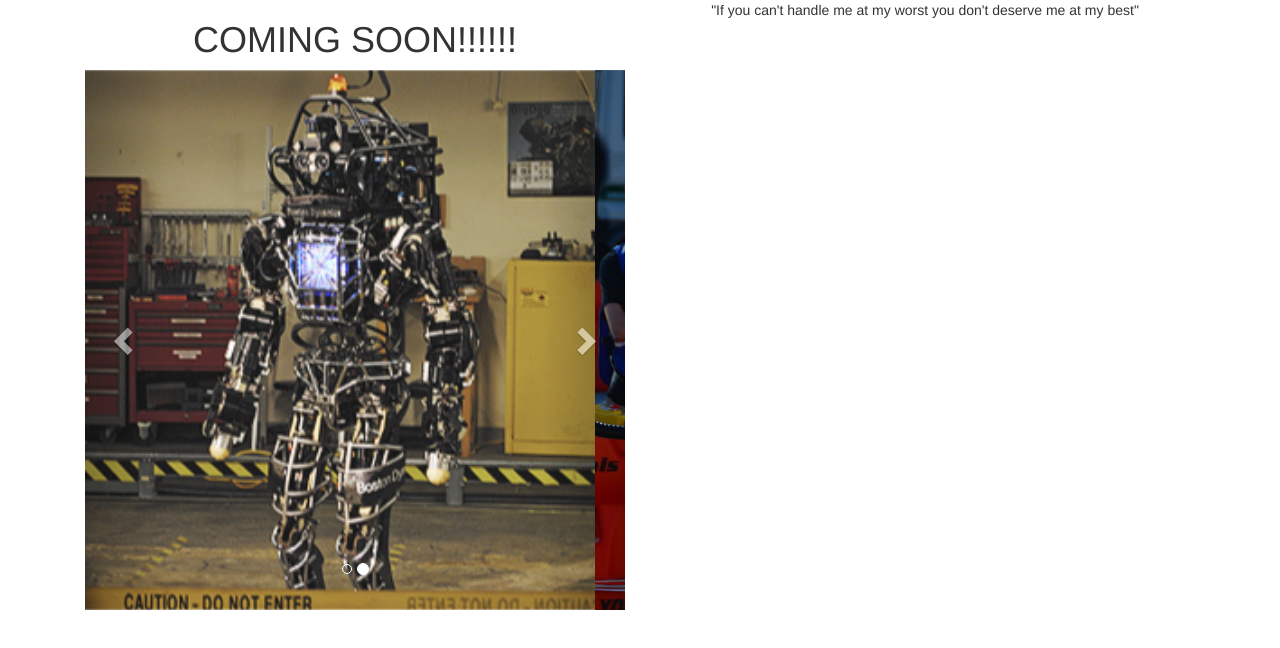
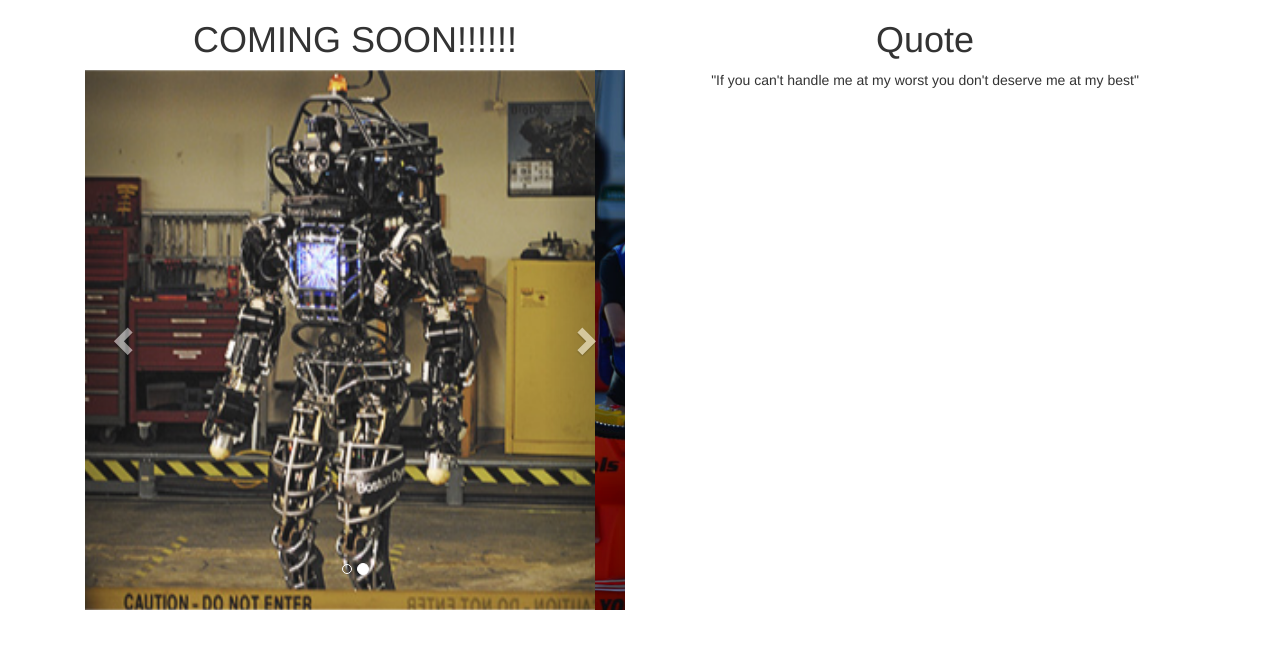
Before and after one commit to galla192/project2p3, a plain HTML site: page views/index1.html in a window 1280 px wide. Drawn offline with nearby package versions, Linux system fonts and the light colour scheme; files that its build step writes are made by us from their sources; files whose address does not match are found by name.

Commit message:
attempt to get files into the directory

```diff
--- a/views/index1.html
+++ b/views/index1.html
@@ -38,6 +38,7 @@
 				</div>
 			</div>
 			<div id="quote" class="col-md-6 col-xs-12">
+				<h1>Quote</h1>
 				<p>"If you can't handle me at my worst you don't deserve me at my best"</p>
 			</div>
 		</div>
```
Also changed, not shown: views/index2.html (+1 -0 lines), views/index3.html (+1 -0 lines).
